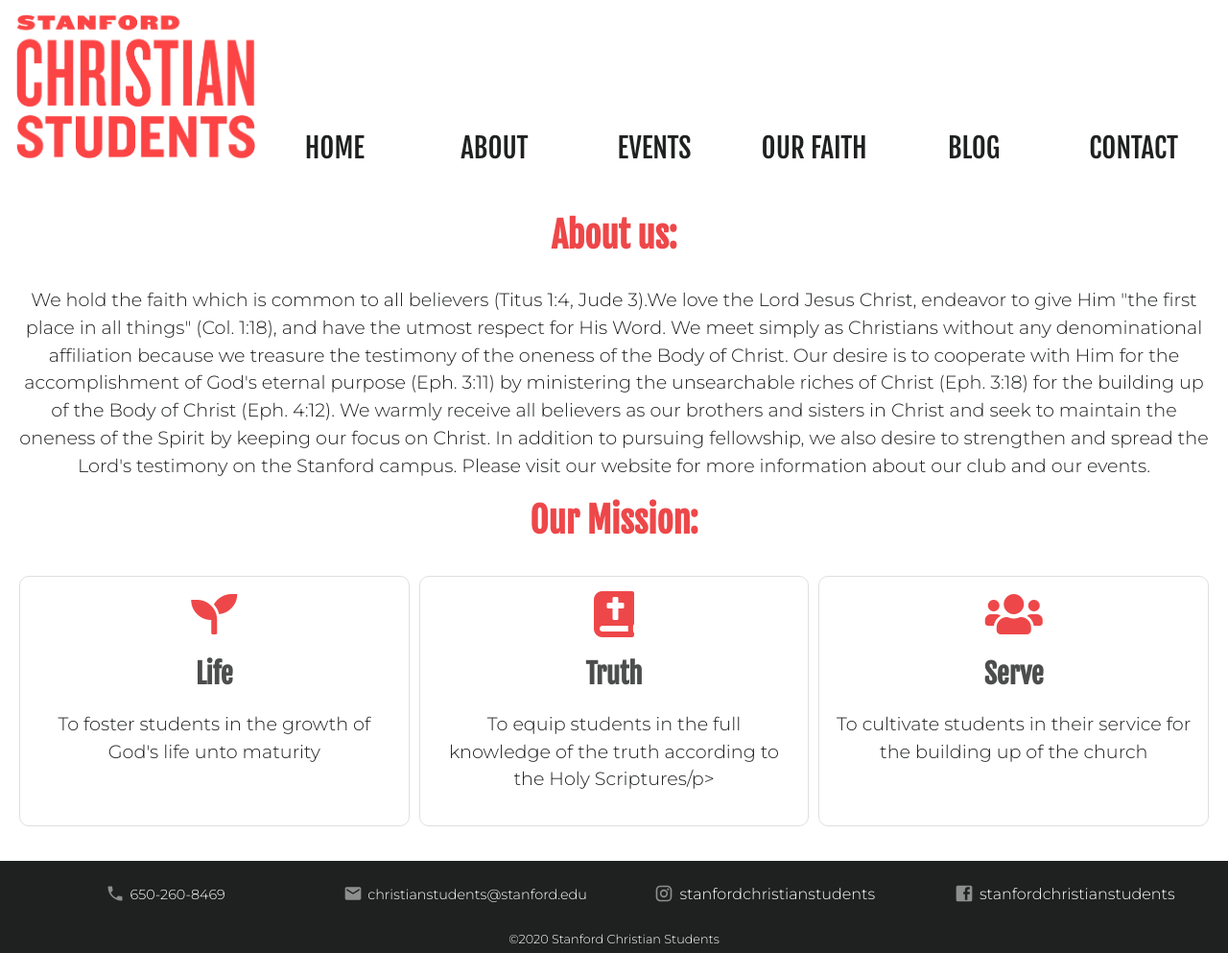
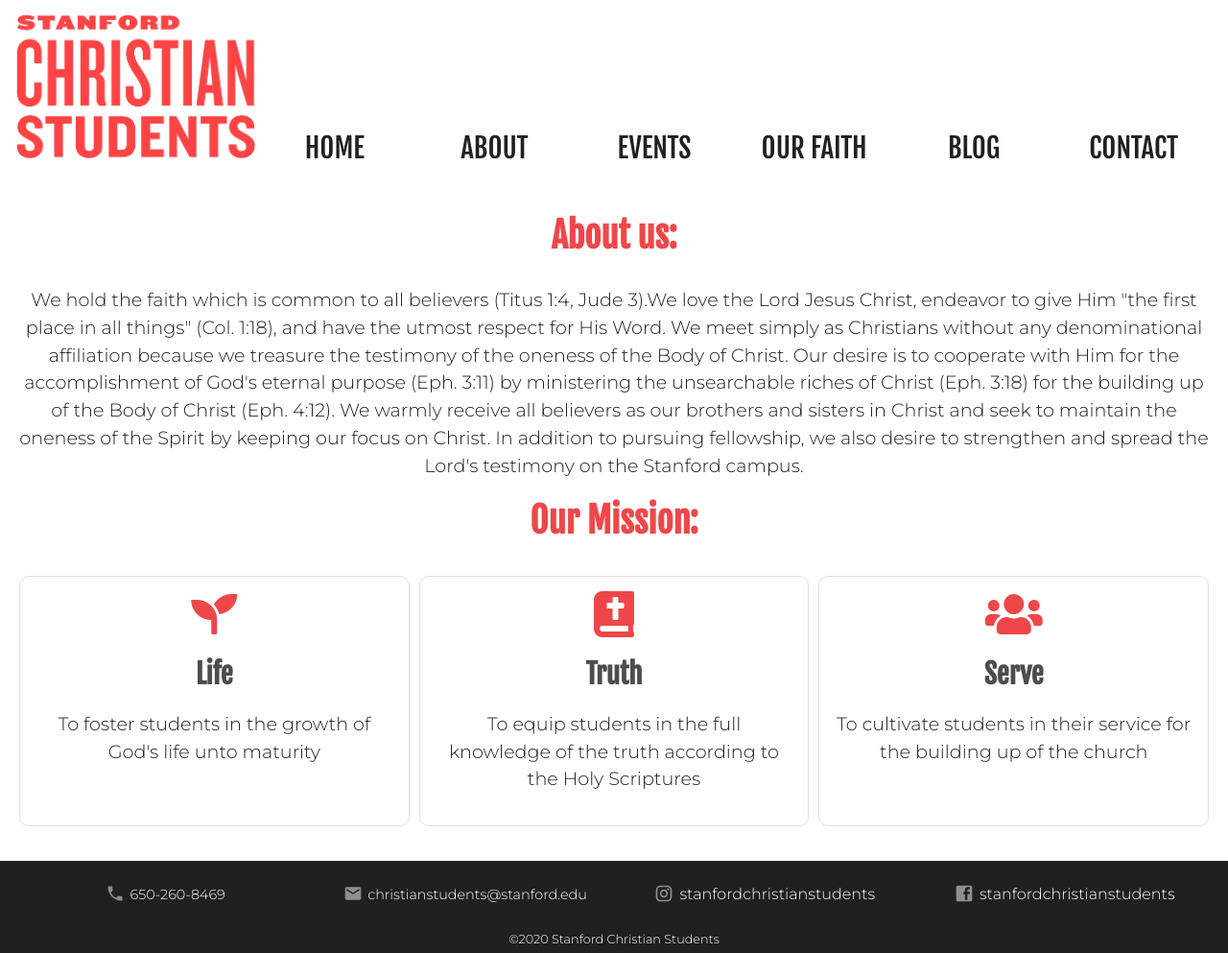
Before and after one commit to christianstudents/christianstudents.github.io, a Jekyll site: the page built from aboutus.html, in a window 1280 px wide. Shown: the whole page at 96% size. Built offline with Jekyll 4.4.1, drawn with Linux system fonts in a browser that asks for light colours; nearby versions of some CDN libraries.

Commit message:
Fixed typos

```diff
--- a/aboutus.html
+++ b/aboutus.html
@@ -5,7 +5,7 @@ layout: default
 
 <div class="container"  id = "aboutus">
 	<h2 class="editable" style="text-align: center;">About us:</h2>
-    <p class="editable" style="text-align: center;">We hold the faith which is common to all believers (Titus 1:4, Jude 3).We love the Lord Jesus Christ, endeavor to give Him "the first place in all things" (Col. 1:18), and have the utmost respect for His Word. We meet simply as Christians without any denominational affiliation because we treasure the testimony of the oneness of the Body of Christ. Our desire is to cooperate with Him for the accomplishment of God's eternal purpose (Eph. 3:11) by ministering the unsearchable riches of Christ (Eph. 3:18) for the building up of the Body of Christ (Eph. 4:12). We warmly receive all believers as our brothers and sisters in Christ and seek to maintain the oneness of the Spirit by keeping our focus on Christ. In addition to pursuing fellowship, we also desire to strengthen and spread the Lord's testimony on the Stanford campus. Please visit our website for more information about our club and our events.</p>
+    <p class="editable" style="text-align: center;">We hold the faith which is common to all believers (Titus 1:4, Jude 3).We love the Lord Jesus Christ, endeavor to give Him "the first place in all things" (Col. 1:18), and have the utmost respect for His Word. We meet simply as Christians without any denominational affiliation because we treasure the testimony of the oneness of the Body of Christ. Our desire is to cooperate with Him for the accomplishment of God's eternal purpose (Eph. 3:11) by ministering the unsearchable riches of Christ (Eph. 3:18) for the building up of the Body of Christ (Eph. 4:12). We warmly receive all believers as our brothers and sisters in Christ and seek to maintain the oneness of the Spirit by keeping our focus on Christ. In addition to pursuing fellowship, we also desire to strengthen and spread the Lord's testimony on the Stanford campus. </p>
 	<h2 class="editable" style="text-align: center;">Our Mission:</h2>
 	<ul class="thirds">
 		<li>
@@ -17,7 +17,7 @@ layout: default
 		<li>
 			<i class="fas fa-bible" style = "font-size: 3em"></i>
 			<h3 class="editable">Truth</h3>
-			<p class="editable">To equip students in the full knowledge of the truth according to the Holy Scriptures/p>
+			<p class="editable">To equip students in the full knowledge of the truth according to the Holy Scriptures</p>
 		</li>
 		<li>
 			<i class="fas fa-users" style = "font-size: 3em"></i>
--- a/index.html
+++ b/index.html
@@ -68,7 +68,7 @@ layout: default
 				FALL/SPRING RETREATS
 			</h3>
 			<p class="editable">
-				Every semester we set aside a weekend to unwind in the beautiful woods in Sonoma, fellowship with one another and be refreshed by the Word of God.
+				Every fall and spring we set aside a weekend to unwind in the beautiful woods in Sonoma, fellowship with one another and be refreshed by the Word of God.
 			</p>
 		</li>
 	</ul>
```
